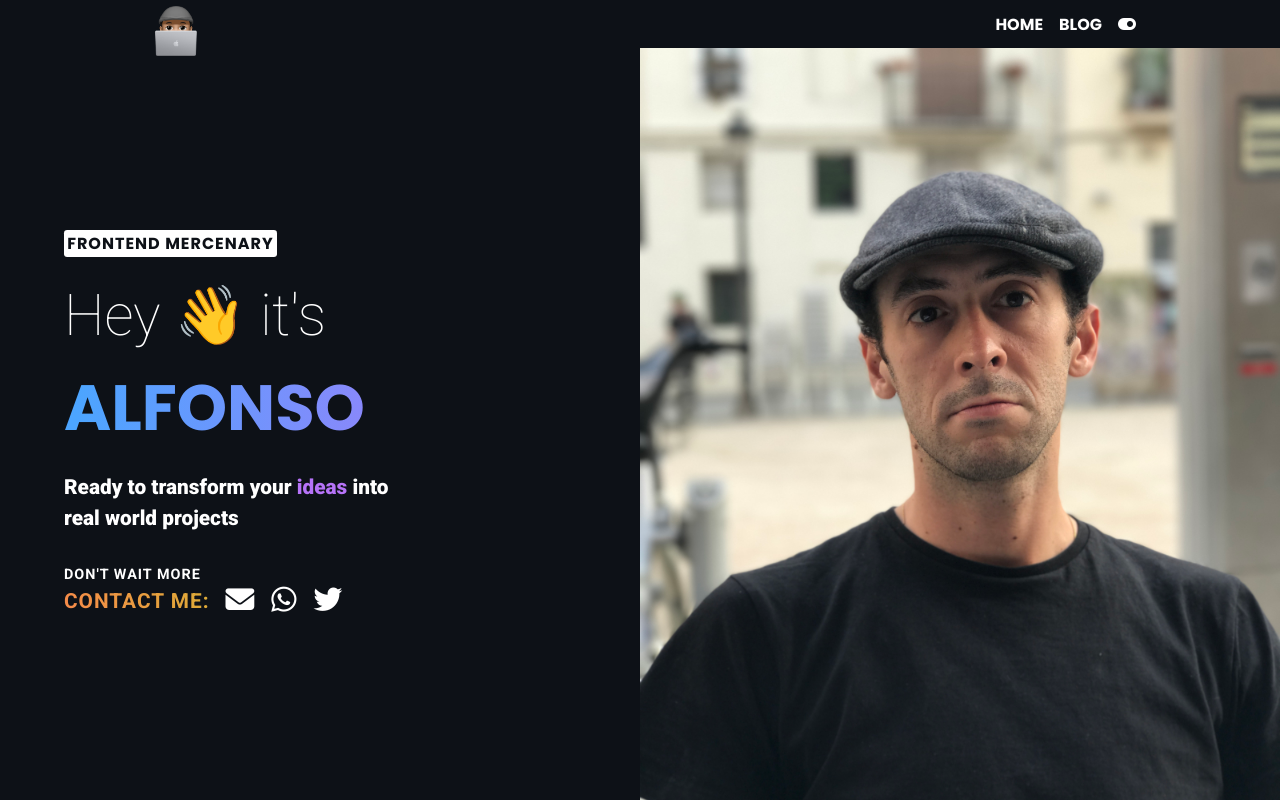
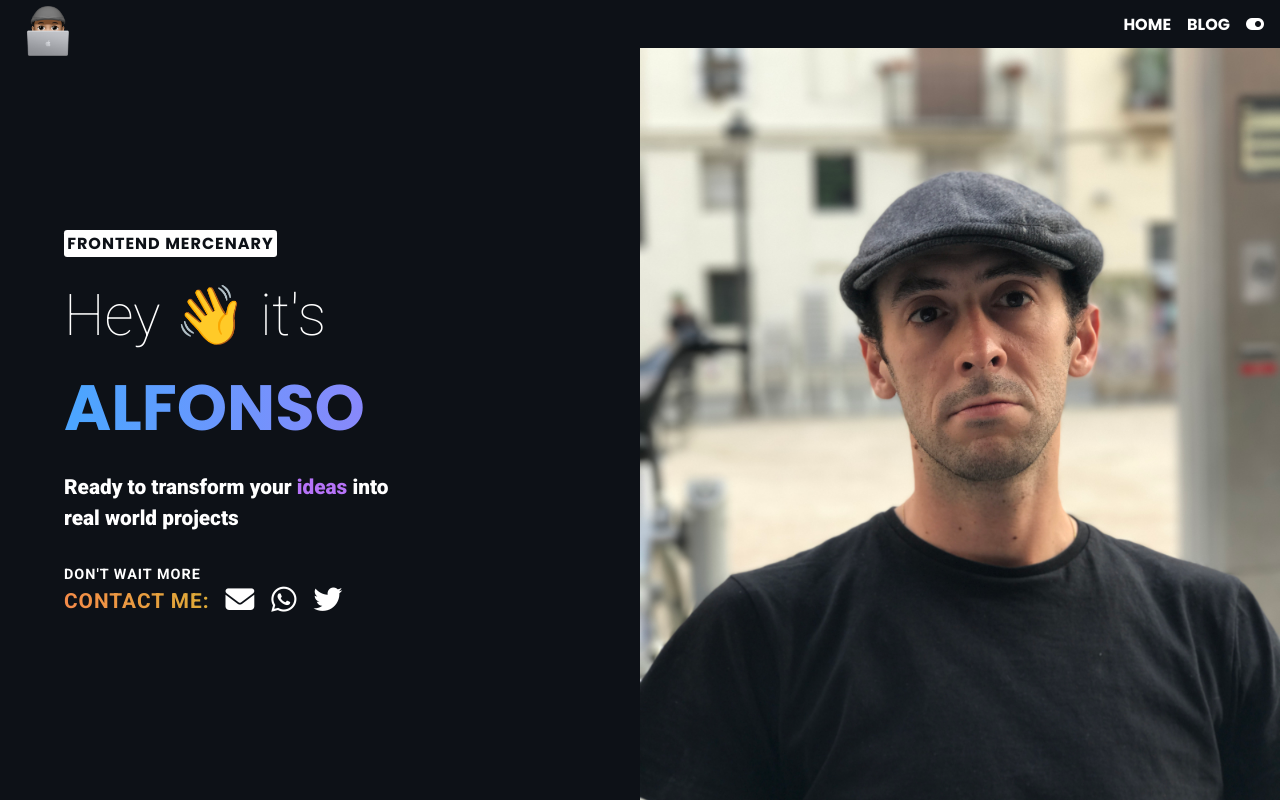
Before and after one commit to Foparty/OLDPERSONALSITE-REACT_ROUTER, a React (Vite) app: page / in a window 1280 px wide. Built offline with nearby package versions, Linux system fonts and the light colour scheme; the HTML template or start-up script is replaced by a standard one.

Commit message:
navbar container changed until further notice

```diff
--- a/src/index.css
+++ b/src/index.css
@@ -117,7 +117,7 @@ select {
 }
 
 .container {
-  width: min(100% - 2rem, 62rem);
+  width: calc(100% - 2rem);
   margin-inline: auto;
 }
 
```
